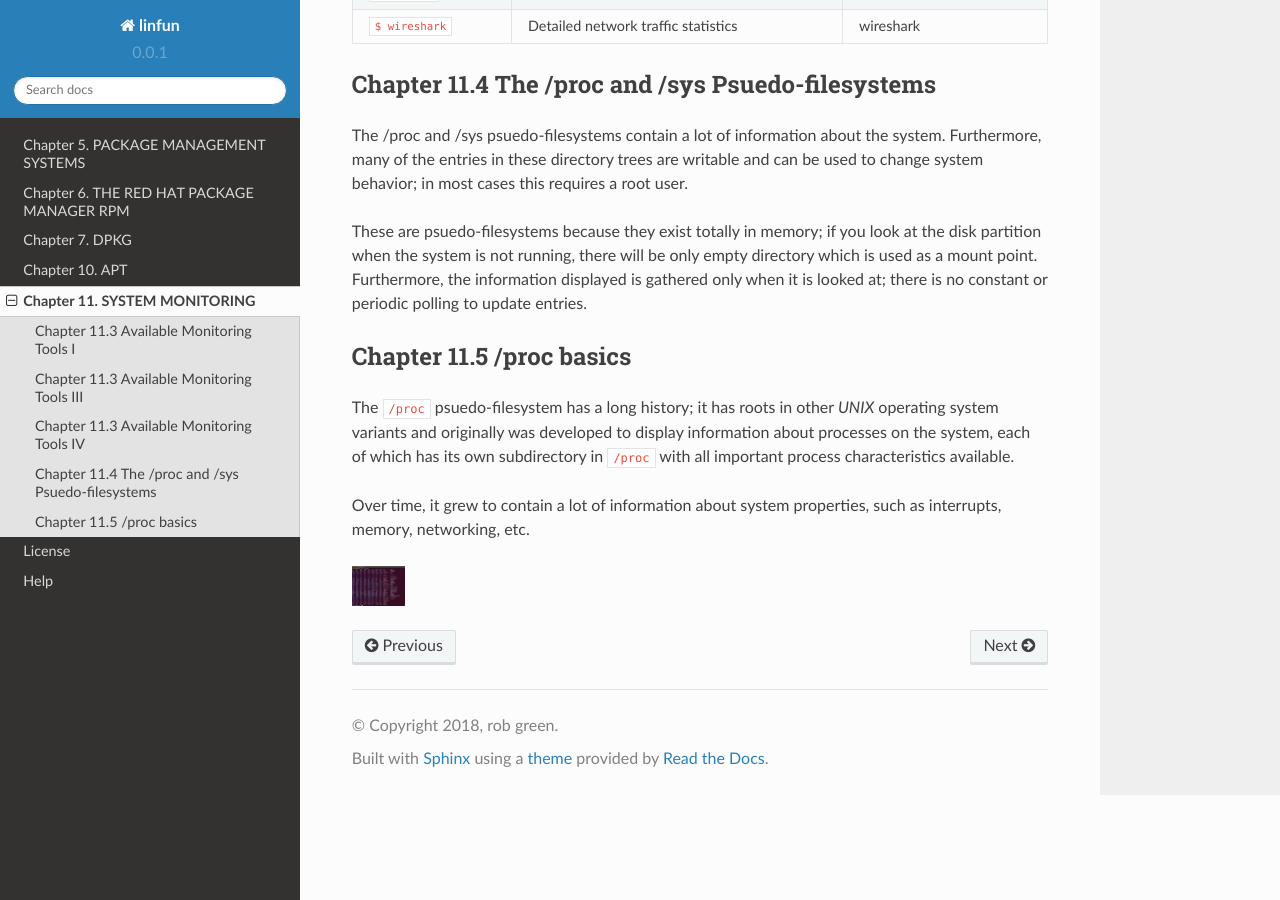
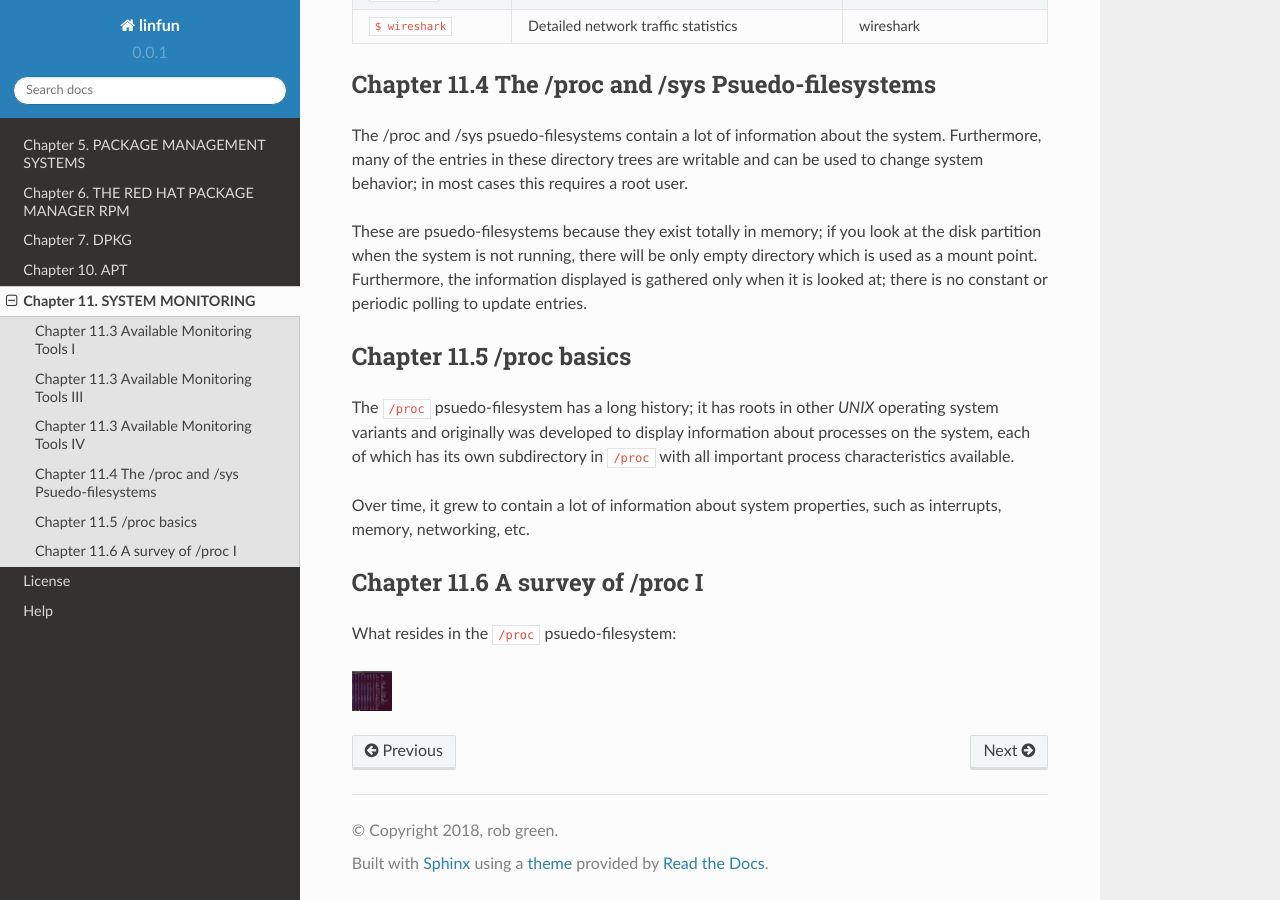
Before and after one commit to py010/linfun, a Sphinx documentation site: the page built from docs/source/chapter11.rst, in a window 1280 px wide and 900 px high, scrolled down 1714 px. Built offline with Sphinx 7.4.7 and the Read the Docs theme 2.0.0, drawn with Linux system fonts in a browser that asks for light colours; pages that are not in the unit, such as notebooks, are missing from menus.

Commit message:
added 11.6 image of ls /proc

```diff
--- a/docs/source/chapter11.rst
+++ b/docs/source/chapter11.rst
@@ -99,5 +99,12 @@ The ``/proc`` psuedo-filesystem has a long history; it has roots in other *UNIX*
 Over time, it grew to contain a lot of information about system properties, such as interrupts, memory, networking, etc.
 
 
+Chapter 11.6 A survey of /proc I
+^^^^^^^^^^^^^^^^^^^^^^^^^^^^^^^^
+
+What resides in the ``/proc`` psuedo-filesystem:
+
+
 .. image:: https://github.com/py010/linfun/blob/master/docs/source/images/lsprocubuntu.png?raw=true
-   :width: 40pt
+   :width: 40px
+   :height: 40px
```
